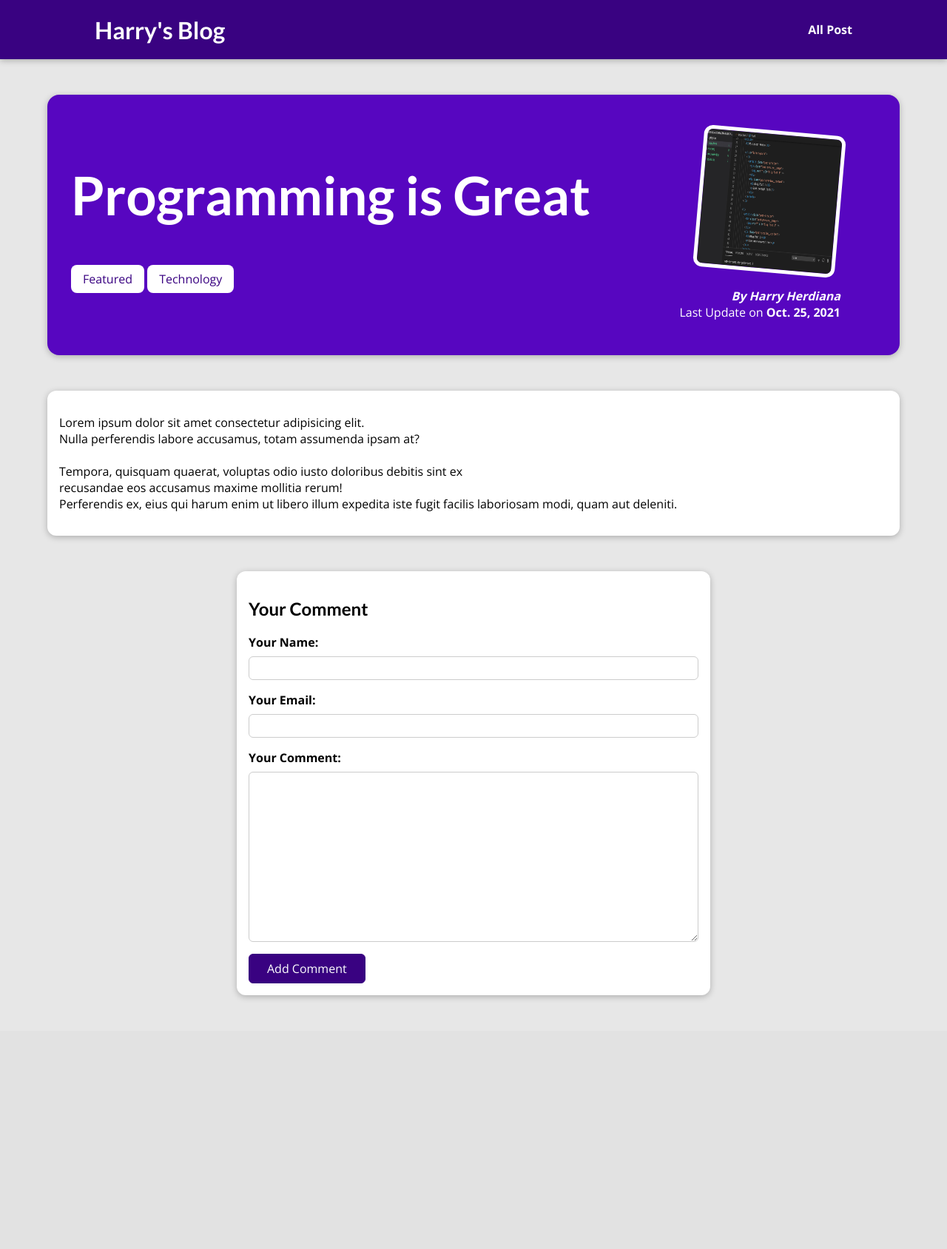
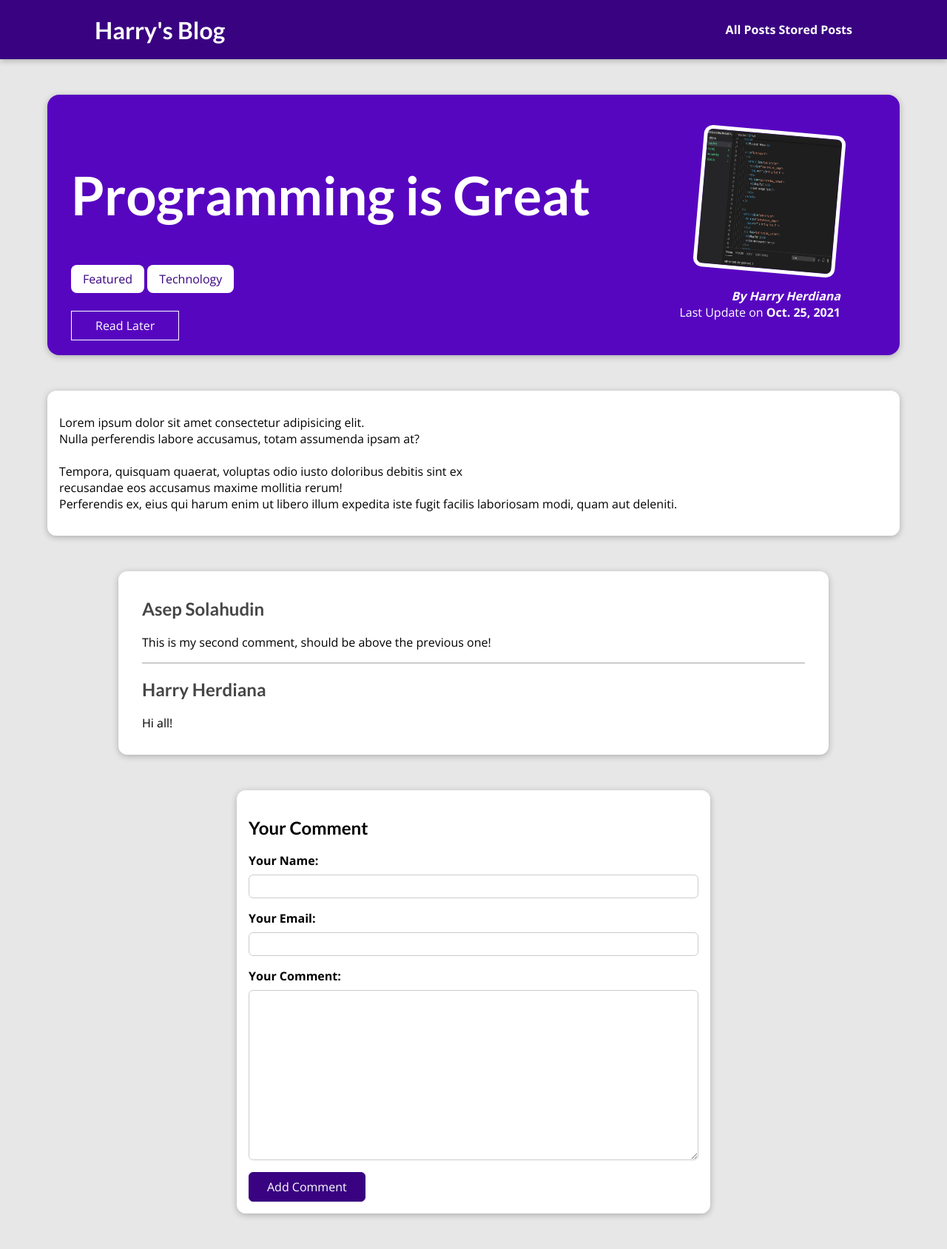
Before and after one commit to harryHerdiana/django-blog-project, a Django app: a page that uses templates/base.html in a window 1280 px wide. Shown: the whole page at 74% size. Before the commit the page ends 1349 px from the top, so only its background shows below. Run offline with Django 3.2, Linux system fonts and the light colour scheme; data comes from the database, SQL or seed files in the repository; both versions use the stored data as it was after the commit.

Commit message:
form finalization, add session for read later

```diff
--- a/blog/admin.py
+++ b/blog/admin.py
@@ -1,5 +1,5 @@
 from django.contrib import admin
-from .models import Post,Author,Tag
+from .models import Post,Author,Tag,Comment
 # Register your models here.
 
 class PostAdmin(admin.ModelAdmin):
@@ -7,7 +7,10 @@ class PostAdmin(admin.ModelAdmin):
     list_filter = ("tag","author")
     list_display = ("title","author")
 
+class CommentAdmin(admin.ModelAdmin):
+    list_display = ("user_name","post")
 
 admin.site.register(Post,PostAdmin)
 admin.site.register(Author)
 admin.site.register(Tag)
+admin.site.register(Comment,CommentAdmin)
--- a/blog/models.py
+++ b/blog/models.py
@@ -29,7 +29,7 @@ class Post(models.Model):
     content = models.TextField(validators=[MinLengthValidator(10)])
     tag = models.ManyToManyField(Tag)
     def __str__(self):
-        return f"{self.title} by {self.author}"
+        return f"{self.title}"
     def get_absolute_url(self):
         return reverse("post_detail_page", args=[self.slug])
 
@@ -39,3 +39,5 @@ class Comment(models.Model):
     user_email = models.EmailField()
     text = models.TextField(max_length=150)
     post = models.ForeignKey(Post,on_delete=models.CASCADE,related_name="comments")
+    def __str__(self):
+        return f"{self.user_name}"
--- a/blog/static/blog/post_detail.css
+++ b/blog/static/blog/post_detail.css
@@ -49,6 +49,23 @@ body {
 
   #summary time {
     font-weight: bold;
+  }
+
+  #read-later{
+    margin:2rem 0;
+  }
+
+  #read-later button{
+    background-color: transparent;
+    border:1px solid white;
+    padding:0.5rem 2rem;
+    font: inherit;
+    color: white;
+  }
+
+  #read-later button:hover,#read-later button:active{
+    background-color: white;
+    color:#390281;
   }
 
   main {
--- a/blog/templates/blog/post_detail.html
+++ b/blog/templates/blog/post_detail.html
@@ -9,12 +9,31 @@
 <link rel="stylesheet" href="{% static 'blog/post_detail.css' %}" />
 {% endblock css_files %}
 {% block content %}
+{% if comment_form.errors %}
+<div id="alert">
+<h2>Saving the comment failed!</h2>
+<p>Please check the comment form below the post and fix your errors.</p>
+<a href="#comment-form">Fix!</a>
+</div>
+{% endif %}
 <section id="summary">
   <h2>{{post.title}}</h2>
     <div>
     {% for tag in post_tags %}
       <span class="tag">{{ tag.caption }}</span>
     {% endfor %}
+  </div>
+  <div id="read-later">
+  <form action="{% url 'read_later' %}" method="POST">
+  {% csrf_token %}
+  <input type="hidden" value="{{post.id}}" name="post_id">
+  <button>{% if saved_for_later %}
+  Remove from "Read Later"
+  {% else %}
+  Read Later
+  {% endif %}
+  </button>
+  </form>
   </div>
   <article>
     <img src="{{post.image.url}}" alt="Post Title" />
@@ -23,18 +42,33 @@
   </article>
 </section>
 
+
 <main>{{post.content|linebreaks}}</main>
-<div>
+
+<section id="comments">
+<ul>
+{% for comment in comments %}
+<li>
+<h2>{{comment.user_name}}</h2>
+<p>{{comment.text |linebreaks}}</p>
+</li>
+{% endfor %}
+</ul>
+</section>
+
+
   <section id="comment-form">
     <h2>Your Comment</h2>
-    <form action="{% url "post_detail_page" post.slug %}">
+    <form action="{% url "post_detail_page" post.slug %}" method="POST">
       {% csrf_token %} {% for form_field in comment_form %}
-      <div class="form-control">
-        {{form_field.label_tag}} {{form_field}} {{form_field.errors}}
+      <div class="form-control {% if form_field.errors %}invalid{% endif %}">
+        {{form_field.label_tag}}
+        {{form_field}}
+        {{form_field.errors}}
       </div>
       {% endfor %}
       <button>Add Comment</button>
     </form>
   </section>
-</div>
+
 {% endblock content %}
--- a/blog/urls.py
+++ b/blog/urls.py
@@ -5,5 +5,6 @@ from . import views
 urlpatterns = [
     path("", views.StartingPageView.as_view() , name="starting_page"),
     path("posts", views.PostsView.as_view(), name="posts_page"),
-    path("post/<slug:slug>", views.PostDetailView.as_view(), name="post_detail_page")
+    path("post/<slug:slug>", views.PostDetailView.as_view(), name="post_detail_page"),
+    path("read_later",views.ReadLaterView.as_view(), name="read_later")
 ]
--- a/blog/views.py
+++ b/blog/views.py
@@ -11,11 +11,7 @@ from django.urls import reverse
 
 new_all_posts = Post.objects.all().order_by("-date")
 
-# def starting_page(request):
-#     latest_posts = new_all_posts[0:2]
-#     return render(request,"blog/index.html",{
-#         "posts":latest_posts
-#     })
+
 
 class StartingPageView(TemplateView):
     template_name = "blog/index.html"
@@ -25,13 +21,6 @@ class StartingPageView(TemplateView):
         return context
 
 
-
-# def posts(request):
-#     return render(request,"blog/all_posts.html",{
-#         "all_posts":new_all_posts
-#     })
-
-
 class PostsView(ListView):
     template_name = "blog/all_posts.html"
     model=Post
@@ -39,22 +28,23 @@ class PostsView(ListView):
     context_object_name = "all_posts"
 
 
+class PostDetailView(View):
+    def is_stored_posts(self,request,post_id):
+        stored_posts = request.session.get("stored_posts")
+        if stored_posts is not None:
+            is_saved_for_later = post_id in stored_posts
+        else:
+            is_saved_for_later=False
+        return is_saved_for_later
 
-# def post_detail(request, slug):
-#     # identified_post = next(post for post in new_all_posts if post['slug']== slug)
-#     identified_post = get_object_or_404(Post,slug=slug)
-#     print(identified_post)
-#     return render(request,"blog/post_detail.html",{
-#         "post":identified_post
-#     })
-
-class PostDetailView(View):
     def get(self,request,slug):
         post = Post.objects.get(slug=slug)
         context = {
             "post":post,
             "post_tags":post.tag.all(),
-            "comment_form":CommentForm
+            "comment_form":CommentForm,
+            "comments": post.comments.all().order_by("-id"),
+            "saved_for_later": self.is_stored_posts(request,post.id),
         }
         return render(request,"blog/post_detail.html",context)
 
@@ -69,14 +59,38 @@ class PostDetailView(View):
         context = {
             "post":post,
             "post_tags":post.tag.all(),
-            "comment_form":comment_form
+            "comment_form":comment_form,
+            "comments": post.comments.all().order_by("-id"),
+            "saved_for_later": self.is_stored_posts(request,post.id),
         }
-        return render(request,"blog/post-detail.html",context)
+        return render(request,"blog/post_detail.html",context)
 
 
+class ReadLaterView(View):
 
+    def get(self,request):
+        stored_posts = request.session.get("stored_posts")
+        context = {}
+        if stored_posts is None or len(stored_posts)==0:
+            context["posts"]=[]
+            context["has_posts"]=False
+        else:
+            posts = Post.objects.filter(id__in=stored_posts)
+            context["posts"]=posts
+            context["has_posts"]=True
+        return render(request,"blog/stored_post.html",context)
 
-# class CommentView(CreateView):
-#     form_class = CommentForm
-#     model = Comment
-#     template_name = "blog/post_detail.html"
+    def post(self,request):
+        stored_posts = request.session.get("stored_posts")
+        if stored_posts is None:
+            stored_posts = []
+        post_id = int(request.POST["post_id"])
+
+        if post_id not in stored_posts:
+            stored_posts.append(post_id)
+            request.session["stored_posts"] = stored_posts
+
+        else:
+            stored_posts.remove(post_id)
+            request.session["stored_posts"] = stored_posts
+        return HttpResponseRedirect("/")
--- a/templates/base.html
+++ b/templates/base.html
@@ -18,7 +18,8 @@
 <header id="main-navigation">
     <h1><a href="{% url 'starting_page' %}">Harry's Blog</a></h1>
     <nav>
-        <a href="{% url 'posts_page' %}">All Post</a>
+        <a href="{% url 'posts_page' %}">All Posts</a>
+        <a href="{% url 'read_later' %}">Stored Posts</a>
     </nav>
 </header>
 {% block content %}{% endblock content %}
```
Also changed, not shown: blog/static/blog/stored_post.css (added, +39 -0 lines), blog/templates/blog/stored_post.html (added, +21 -0 lines), db.sqlite3.
